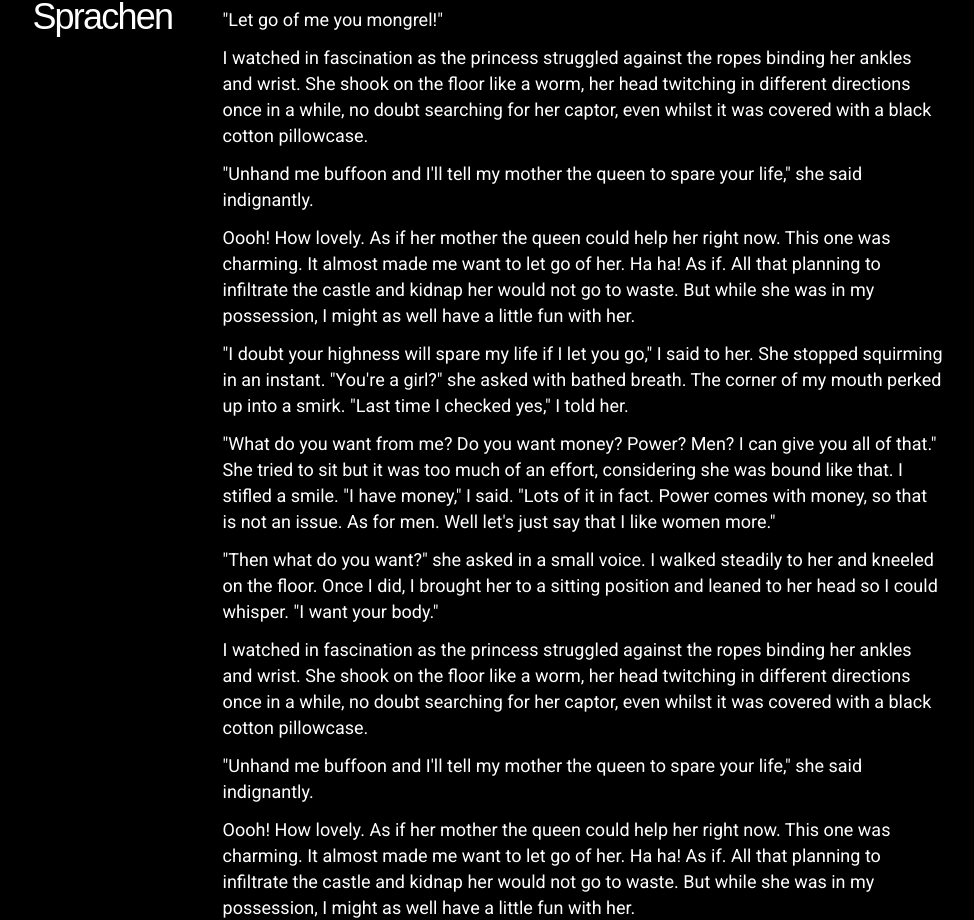
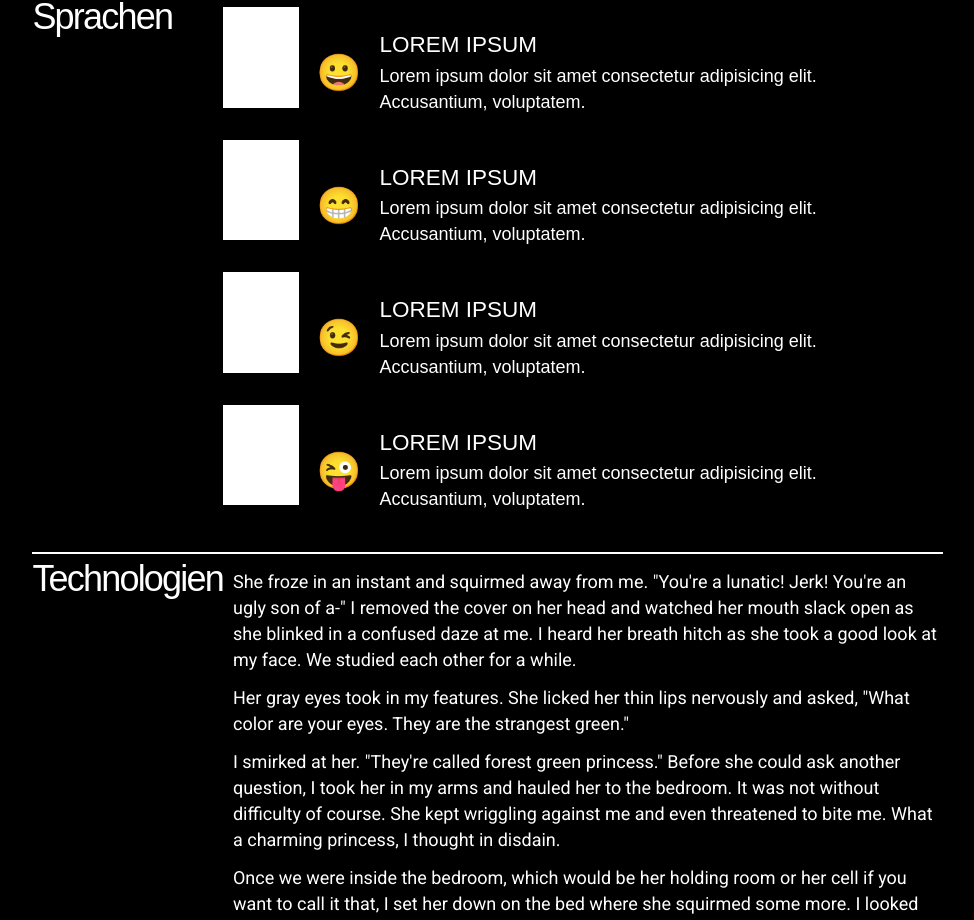
Before and after one commit to RobinMuehBFH/EWEB-portfolio, an Angular app in the folder frontend/portfolio/: page /about-me in a window 1280 px wide. Shown: the part 4047-4967 px from the top of the page, without its empty margins (304-1278 px from the left). Built offline with nearby package versions, Linux system fonts and the light colour scheme.

Commit message:
fixed flex wrap issue and added new list item

```diff
--- a/frontend/portfolio/src/app/components/about-me/about-me.component.css
+++ b/frontend/portfolio/src/app/components/about-me/about-me.component.css
@@ -185,7 +185,7 @@
 .curriculum{
     display: flex;
     flex-direction: column;
-    max-width: 30%;
+    min-width: 375px;
     align-items: center;
 
 }
@@ -334,6 +334,112 @@ ul li .title {
 }
 
 
+/* ------------------------------ OTHERS LIST ------------------------------ */
+body {
+    background: #e4ebf4;
+    padding: 2rem;
+  }
+  h1 {
+    font-family: sans-serif;
+  }
+  .olcards,
+  .olcards * {
+    margin: 0;
+    padding: 0;
+    box-sizing: border-box;
+  }
+
+  .olcards {
+    list-style: none;
+    counter-reset: cardCount;
+    font-family: sans-serif;
+    display: flex;
+    flex-direction: column;
+    --cardsGap: 1rem;
+    gap: var(--cardsGap);
+    padding-bottom: var(--cardsGap);
+  }
+  .olcards li {
+    counter-increment: cardCount;
+    display: flex;
+    color: white;
+    --labelOffset: 1rem;
+    --arrowClipSize: 1.5rem;
+    margin-top: var(--labelOffset);
+  }
+
+  .olcards li::before {
+    content: counter(cardCount, decimal-leading-zero);
+    background: white;
+    color: var(--cardColor);
+    font-size: 2em;
+    font-weight: 700;
+    transform: translateY(calc(-1 * var(--labelOffset)));
+    margin-right: calc(-1 * var(--labelOffset));
+    z-index: 1;
+    display: flex;
+    justify-content: center;
+    align-items: center;
+    padding-inline: 0.5em;
+  }
+
+  .olcards li .content {
+    background-color: var(--cardColor);
+    --inlinePadding: 1em;
+    --boxPadding: 0.5em;
+    display: grid;
+    padding: var(--boxPadding) calc(var(--inlinePadding) + var(--arrowClipSize))
+      var(--boxPadding) calc(var(--inlinePadding) + var(--labelOffset));
+    grid-template-areas:
+      "icon title"
+      "icon text";
+    gap: 0.25em 1em;
+    clip-path: polygon(
+      0 0,
+      calc(100% - var(--arrowClipSize)) 0,
+      100% 50%,
+      calc(100% - var(--arrowClipSize)) 100%,
+      calc(100% - var(--arrowClipSize)) calc(100% + var(--cardsGap)),
+      0 calc(100% + var(--cardsGap))
+    );
+    position: relative;
+  }
+  .olcards li .content::before {
+    content: "";
+    position: absolute;
+    width: var(--labelOffset);
+    height: var(--labelOffset);
+    background: var(--cardColor);
+    left: 0;
+    bottom: 0;
+    clip-path: polygon(0 0, 100% 0, 0 100%);
+    filter: brightness(0.75);
+  }
+  .olcards li .content::after {
+    content: "";
+    position: absolute;
+    height: var(--cardsGap);
+    width: var(--cardsGap);
+    background: linear-gradient(to right, rgba(0, 0, 0, 0.25), transparent 50%);
+    left: 0;
+    top: 100%;
+  }
+  .olcards li .icon {
+    grid-area: icon;
+    align-self: center;
+    font-size: 2em;
+  }
+  .olcards li .content .title {
+    grid-area: title;
+    font-size: 1.25em;
+    /* font-weight: 700; */
+  }
+  .olcards li .content .text {
+    grid-area: text;
+  }
+
+
+
 /* ------------------------------ MEDIA SCREEN 800px------------------------------ */
 @media screen and (max-width: 800px){
     /* ----------- TITLE BOX ----------- */
@@ -357,7 +463,11 @@ ul li .title {
         gap: 30px;
     }
 
-    /* ----------- IMAGE BOX ----------- */
+    /* ----------- curriculum ----------- */
+
+    .curriculum{
+        margin-bottom: 150px;
+    }
 
 
 }
--- a/frontend/portfolio/src/app/components/about-me/about-me.component.html
+++ b/frontend/portfolio/src/app/components/about-me/about-me.component.html
@@ -137,31 +137,36 @@
               <div class="episode__content">
                 <p class="list-title">Sprachen</p>
                 <div class="story">
-                  <p>"Let go of me you mongrel!"</p>
-                  <p>I watched in fascination as the princess struggled against the ropes binding her ankles and wrist. She shook on the floor like a worm, her head twitching in different directions once in a while, no doubt searching for her captor, even whilst it was covered with a black cotton pillowcase.</p>
-                  <p>"Unhand me buffoon and I'll tell my mother the queen to spare your life," she said indignantly.</p>
-                  <p>Oooh! How lovely. As if her mother the queen could help her right now. This one was charming. It almost made me want to let go of her. Ha ha! As if. All that planning to infiltrate the castle and kidnap her would not go to waste. But while she was in my possession, I might as well have a little fun with her.</p>
-                  <p>"I doubt your highness will spare my life if I let you go," I said to her. She stopped squirming in an instant. "You're a girl?" she asked with bathed breath. The corner of my mouth perked up into a smirk. "Last time I checked yes," I told her.</p>
-                  <p>"What do you want from me? Do you want money? Power? Men? I can give you all of that." She tried to sit but it was too much of an effort, considering she was bound like that. I stifled a smile. "I have money," I said. "Lots of it in fact. Power comes with money, so that is not an issue. As for men. Well let's just say that I like women more."</p>
-                  <p>"Then what do you want?" she asked in a small voice. I walked steadily to her and kneeled on the floor. Once I did, I brought her to a sitting position and leaned to her head so I could whisper. "I want your body."</p>
-                  <p>I watched in fascination as the princess struggled against the ropes binding her ankles and wrist. She shook on the floor like a worm, her head twitching in different directions once in a while, no doubt searching for her captor, even whilst it was covered with a black cotton pillowcase.</p>
-                  <p>"Unhand me buffoon and I'll tell my mother the queen to spare your life," she said indignantly.</p>
-                  <p>Oooh! How lovely. As if her mother the queen could help her right now. This one was charming. It almost made me want to let go of her. Ha ha! As if. All that planning to infiltrate the castle and kidnap her would not go to waste. But while she was in my possession, I might as well have a little fun with her.</p>
-                  <p>"I doubt your highness will spare my life if I let you go," I said to her. She stopped squirming in an instant. "You're a girl?" she asked with bathed breath. The corner of my mouth perked up into a smirk. "Last time I checked yes," I told her.</p>
-                  <p>"What do you want from me? Do you want money? Power? Men? I can give you all of that." She tried to sit but it was too much of an effort, considering she was bound like that. I stifled a smile. "I have money," I said. "Lots of it in fact. Power comes with money, so that is not an issue. As for men. Well let's just say that I like women more."</p>
-                  <p>"Then what do you want?" she asked in a small voice. I walked steadily to her and kneeled on the floor. Once I did, I brought her to a sitting position and leaned to her head so I could whisper. "I want your body."</p>
-                  <p>I watched in fascination as the princess struggled against the ropes binding her ankles and wrist. She shook on the floor like a worm, her head twitching in different directions once in a while, no doubt searching for her captor, even whilst it was covered with a black cotton pillowcase.</p>
-                  <p>"Unhand me buffoon and I'll tell my mother the queen to spare your life," she said indignantly.</p>
-                  <p>Oooh! How lovely. As if her mother the queen could help her right now. This one was charming. It almost made me want to let go of her. Ha ha! As if. All that planning to infiltrate the castle and kidnap her would not go to waste. But while she was in my possession, I might as well have a little fun with her.</p>
-                  <p>"I doubt your highness will spare my life if I let you go," I said to her. She stopped squirming in an instant. "You're a girl?" she asked with bathed breath. The corner of my mouth perked up into a smirk. "Last time I checked yes," I told her.</p>
-                  <p>"What do you want from me? Do you want money? Power? Men? I can give you all of that." She tried to sit but it was too much of an effort, considering she was bound like that. I stifled a smile. "I have money," I said. "Lots of it in fact. Power comes with money, so that is not an issue. As for men. Well let's just say that I like women more."</p>
-                  <p>"Then what do you want?" she asked in a small voice. I walked steadily to her and kneeled on the floor. Once I did, I brought her to a sitting position and leaned to her head so I could whisper. "I want your body."</p>
-                  <p>I watched in fascination as the princess struggled against the ropes binding her ankles and wrist. She shook on the floor like a worm, her head twitching in different directions once in a while, no doubt searching for her captor, even whilst it was covered with a black cotton pillowcase.</p>
-                  <p>"Unhand me buffoon and I'll tell my mother the queen to spare your life," she said indignantly.</p>
-                  <p>Oooh! How lovely. As if her mother the queen could help her right now. This one was charming. It almost made me want to let go of her. Ha ha! As if. All that planning to infiltrate the castle and kidnap her would not go to waste. But while she was in my possession, I might as well have a little fun with her.</p>
-                  <p>"I doubt your highness will spare my life if I let you go," I said to her. She stopped squirming in an instant. "You're a girl?" she asked with bathed breath. The corner of my mouth perked up into a smirk. "Last time I checked yes," I told her.</p>
-                  <p>"What do you want from me? Do you want money? Power? Men? I can give you all of that." She tried to sit but it was too much of an effort, considering she was bound like that. I stifled a smile. "I have money," I said. "Lots of it in fact. Power comes with money, so that is not an issue. As for men. Well let's just say that I like women more."</p>
-                  <p>"Then what do you want?" she asked in a small voice. I walked steadily to her and kneeled on the floor. Once I did, I brought her to a sitting position and leaned to her head so I could whisper. "I want your body."</p>
+                    <ol class="olcards">
+                        <li style="--cardColor:#fc374e">
+                            <div class="content">
+                                <div class="icon">😀</div>
+                                <div class="title">Lorem Ipsum</div>
+                                <div class="text">Lorem ipsum dolor sit amet consectetur adipisicing elit. Accusantium, voluptatem.</div>
+                            </div>
+                        </li>
+                        <li style="--cardColor:#36aeb3">
+                            <div class="content">
+                                <div class="icon">😁</div>
+                                <div class="title">Lorem Ipsum</div>
+                                <div class="text">Lorem ipsum dolor sit amet consectetur adipisicing elit. Accusantium, voluptatem.</div>
+                            </div>
+                        </li>
+                        <li style="--cardColor:#162d59">
+                            <div class="content">
+                                <div class="icon">😉</div>
+                                <div class="title">Lorem Ipsum</div>
+                                <div class="text">Lorem ipsum dolor sit amet consectetur adipisicing elit. Accusantium, voluptatem.</div>
+                            </div>
+                        </li>
+                        <li style="--cardColor:#f15f0e">
+                            <div class="content">
+                                <div class="icon">😜</div>
+                                <div class="title">Lorem Ipsum</div>
+                                <div class="text">Lorem ipsum dolor sit amet consectetur adipisicing elit. Accusantium, voluptatem.</div>
+                            </div>
+                        </li>
+                    </ol>
                 </div>
               </div>
             </article>
```
